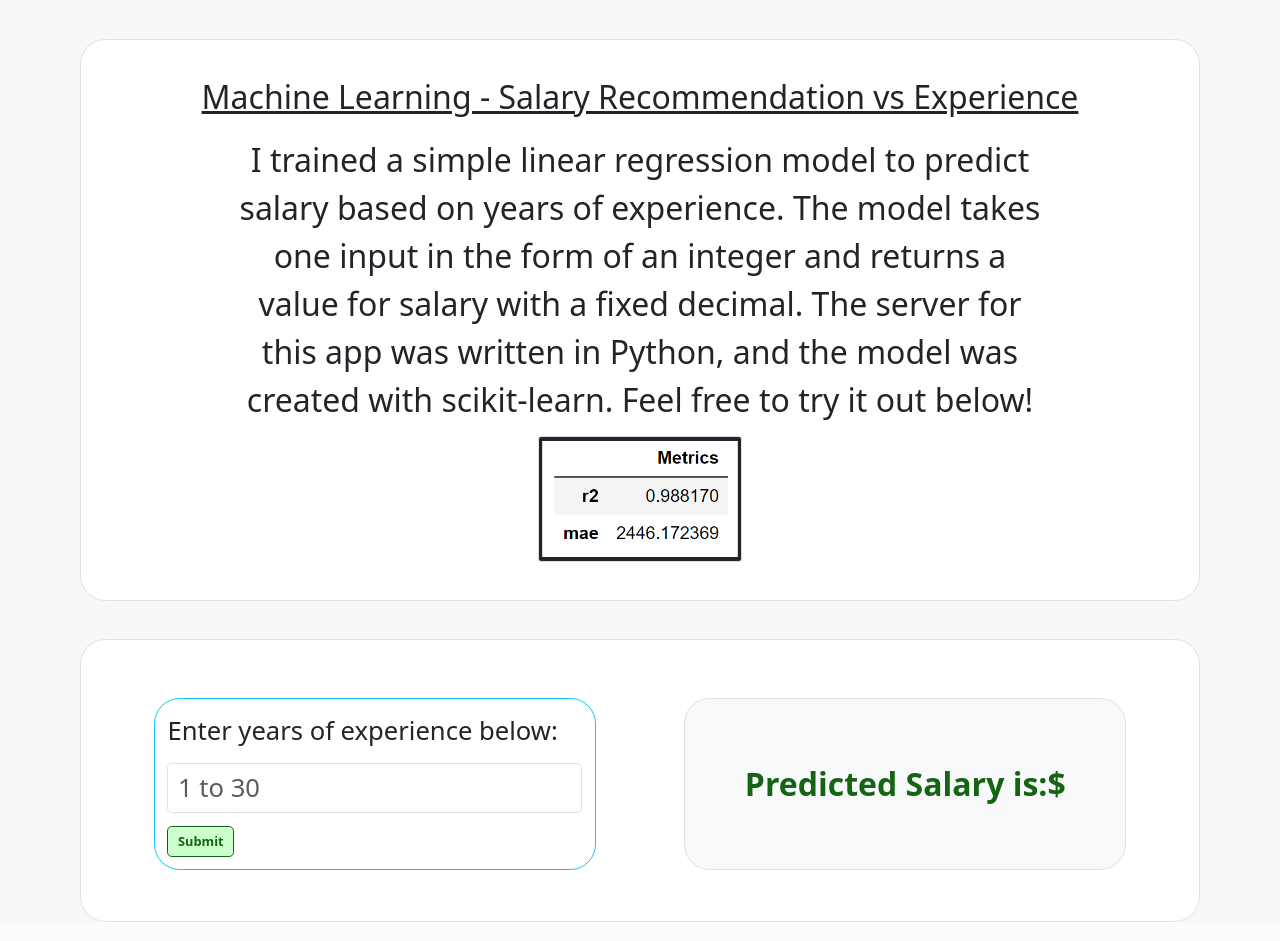
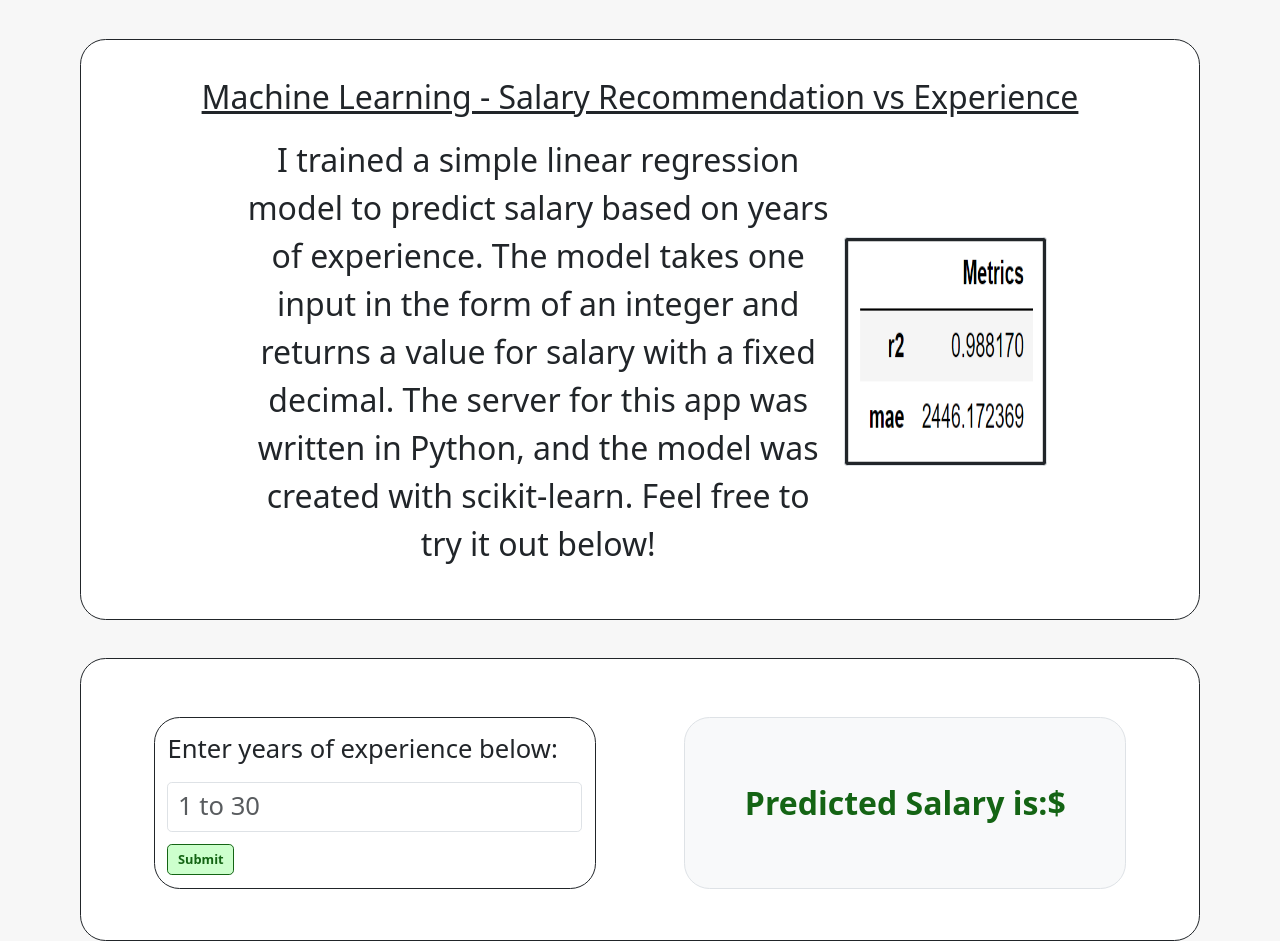
Before and after one commit to ctlcoding/mysite, a Flask app: page /ml in a window 1280 px wide. Shown: the part 43-984 px from the top of the page. Run offline with Flask 3, Linux system fonts and the light colour scheme; parts of the project's set-up code (start-up, migrations or seed data) failed here and were passed over; some libraries are stand-ins or nearby versions.

Commit message:
changed formatting

```diff
--- a/templates/partials/ml.html
+++ b/templates/partials/ml.html
@@ -1,21 +1,21 @@
 <div class="container pt-5 fs-1">
-    <div class="h-auto p-5 m-auto bg-white rounded-5 border border-gray row justify-content-around">
+    <div class="h-auto p-5 m-auto bg-white rounded-5 border border-dark row justify-content-around">
             <!-- <div class="container text-center w-50 h-25" style="position:absolute;background-color: rgb(255, 255, 0, 1);z-index: 9999;display: none;">
                 <h1>Coming Soon</h1>
             </div> -->
         <!-- Projects -->
         <h1 class="text-center" style="text-decoration: underline;">Machine Learning - Salary Recommendation vs Experience</h1>
-            <div class="text-center" style="width: 80%;">
-                <p class="my-3">I trained a simple linear regression model to predict salary based on years of experience.  The model takes one input in the form of an integer and returns a value for salary with a fixed decimal.
+            <div class="text-center row align-items-center" style="width: 80%;">
+                <p class="my-3 col-md-9">I trained a simple linear regression model to predict salary based on years of experience.  The model takes one input in the form of an integer and returns a value for salary with a fixed decimal.
                 The server for this app was written in Python, and the model was created with scikit-learn.  Feel free to try it out below!
                 </p>
-                <img src="{{url_for('static',filename='metrics.png')}}" class="w-25 img-fluid img-thumbnail rounded-1 p-1 bg-dark" alt="...">
+                <img src="{{url_for('static',filename='metrics.png')}}" class="col-md-3 w-25 h-50 img-fluid img-thumbnail rounded-1 p-1 bg-dark" alt="...">
             </div>
     </div>
 </div>
 
 <div class="container pt-5">
-    <div class="h-auto p-5 m-auto bg-white rounded-5 border border-gray">
+    <div class="h-auto p-5 m-auto bg-white rounded-5 border border-dark">
             <!-- <div class="container text-center w-50 h-25" style="position:absolute;background-color: rgb(255, 255, 0, 1);z-index: 9999;display: none;">
                 <h1>Coming Soon</h1>
             </div> -->
@@ -25,7 +25,7 @@
             <br>
             </div>
         <form class="row justify-content-around" action="/salary" method="post">
-            <div class="col-md-5 h-100 border rounded-5 border-info p-3">
+            <div class="col-md-5 h-100 border rounded-5 border-dark p-3">
                 <p class="fs-2">Enter years of experience below:</p>
                 <input id="salary_pred" name="salary" class="form-control w-100 fs-2" placeholder="1 to 30" type="text">
                 <p class="error" style="display: none;"></p>
--- a/templates/partials/viz.html
+++ b/templates/partials/viz.html
@@ -1,5 +1,5 @@
 <div class="container pt-5 fs-1">
-    <div class="h-auto p-5 m-auto bg-white rounded-5 border border-gray row justify-content-around">
+    <div class="h-auto p-5 m-auto bg-white rounded-5 border border-dark row justify-content-around">
         <h1 class="text-center" style="text-decoration: underline;">Power BI</h1>
             <div class="text-center" style="width: 80%;">
                 <p class="my-3">I used a generic training set from Python to create the dashboard below.  The dataset contains information for housing prices in California circa 1990.
```
Also changed, not shown: templates/partials/about.html (+11 -8 lines).
